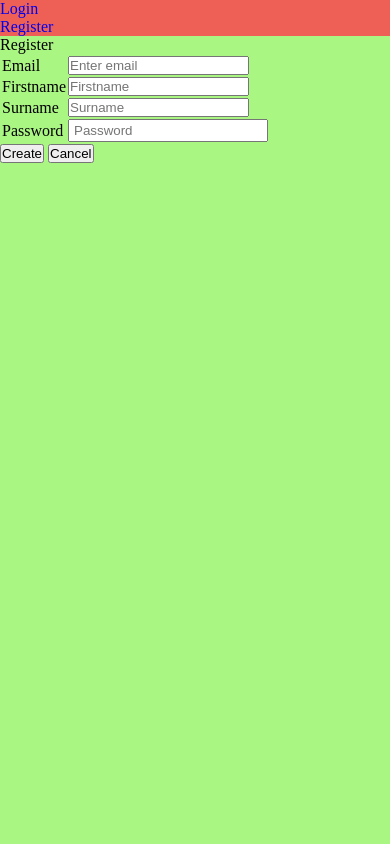
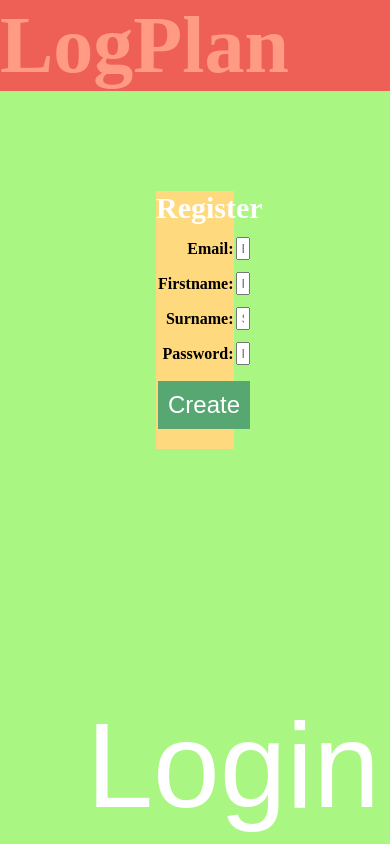
Before and after one commit to VeryThankYou/LogPlan, a PHP site: page /register.php in a window 390 px wide. Run offline with PHP 8.4, Linux system fonts and the light colour scheme; lists and menus that the app fills with data are empty.

Commit message:
Login, index og register er nu Done
Index kunne godt være pænere og der skal måske intreduceres et breakpoint på et tidspunkt

```diff
--- a/css/main.css
+++ b/css/main.css
@@ -39,8 +39,8 @@ body, html {
     min-width: 44%;
     min-height: 170px;
     margin: auto;
-    margin-top: 4px;
-    margin-bottom: 12px;
+    margin-top: 10px;
+    margin-bottom: 22px;
     cursor: pointer;
 }
 
@@ -63,9 +63,9 @@ body, html {
     text-align: right;
 }
 
-.table_regIn input[type=text], input[type=password] {
+.table_regIn input[type=text], input[type=password], input[type=email] {
     padding: 2px 4px;
-    width: 200px;
+    width: 100%;
 }
 
 .table_regIn th {
@@ -85,6 +85,17 @@ body, html {
     cursor: pointer;
 }
 
+.switch_regIn {
+    position: fixed;
+    bottom: 10px;
+    right: 10px;
+    font-size: 120px;
+    background-color: transparent;
+    border: none;
+    color: white;
+    cursor: pointer;
+}
+
 /*
 @media only screen and (max-width: 768){
 
--- a/index.php
+++ b/index.php
@@ -33,6 +33,7 @@ if ($_SERVER["REQUEST_METHOD"] == "POST") {
 
   <div class="inputBox_index">
     <h1>Login or register</h1>
+
     <form method="POST">
       <input type="submit" name="login" value="Login">
       <input type="submit" name="register" value="Register">
--- a/register.php
+++ b/register.php
@@ -1,10 +1,41 @@
 <?php
 //We start a session here, which can be used to save login-details. We also connect to our database with config.php
-session_start();
-include('config.php');
+  session_start();
+  include('config.php');
 
+  if ($_SERVER["REQUEST_METHOD"] == "POST"){
+    //If an input is send in a form with the method POST, if the input's name is 'btnCreateUser', the following happens:
+    if(isset($_POST['createUser'])){
+      //The database is checked for users with the same email as what was given as an input
+      $email = mysqli_real_escape_string($conn, $_POST['email']);
 
+      $sql = "SELECT email FROM user WHERE email = '$email'";
+      $result = $conn->query($sql);
 
+      $row = mysqli_fetch_assoc($result);
+
+      $count = mysqli_num_rows($result);
+
+      if($count == 1) {
+        //If there is such a user, a failure-message is send to the webpage
+        echo "<span class='errorText'>Unable to create user. The email is already being used</span>";
+      }else {
+        //Otherwise, the info from the inputs are saved, the password is hashed, and everything gets saved as a new user in our database, in the table 'user'
+        $password = mysqli_real_escape_string($conn, password_hash($_POST['password'], PASSWORD_DEFAULT));
+
+        $firstname = mysqli_real_escape_string($conn, $_POST['firstname']);
+
+        $surname = mysqli_real_escape_string($conn, $_POST['surname']);
+
+        $sql = "INSERT INTO user (email, password, firstname, surname) VALUES ('$email', '$password', '$firstname', '$surname')";
+
+        $conn ->query($sql);
+
+        //At last the user gets redirected to login.php
+        header("location:login.php");
+      }
+    }
+  }
 ?>
 
 <!DOCTYPE html>
@@ -19,91 +50,47 @@ include('config.php');
 <body>
 
   <div class="header">
-   <ul>
-      <a href="login.php"><li>Login</li></a>
-      <a href="register.php"><li>Register</li></a>
-    </ul>
+    <h1>LogPlan</h1>
   </div>
 
+  <div class="inputBox_regIn">
+    <form method="POST">
+      <h1>Register</h1>
 
-  <div class="inputPage">
-
-  <form method="POST">
-    <div class="nameBar">
-      <p>Register</p>
-    </div>
-
-    <div class="inputBox">
-      <table>
+      <table class="table_regIn">
 
         <tr>
-          <td><label >Email</label></td>
-          <td><input type="email" name="email" placeholder="Enter email" required></td>
+          <th>Email: <br></th>
+          <th><input type="email" name="email" placeholder="Enter email" required></th>
         </tr>
 
         <tr>
-          <td><label >Firstname</label></td>
-          <td><input type="text" name="firstname" placeholder="Firstname" required></td>
+          <th>Firstname: <br></th>
+          <th><input type="text" name="firstname" placeholder="Firstname" required></th>
         </tr>
 
         <tr>
-          <td><label >Surname</label></td>
-          <td><input type="text" name="surname" placeholder="Surname" required></td>
+          <th>Surname: <br></th>
+          <th><input type="text" name="surname" placeholder="Surname" required></th>
         </tr>
 
         <tr>
-          <td><label >Password</label></td>
-          <td><input type="password" name="password" placeholder="Password" required></td>
+          <th>Password: <br></th>
+          <th><input type="password" name="password" placeholder="Password" required></th>
+        </tr>
+
+        <tr>
+          <th colspan="2"><input type="submit" value="Create" name="createUser" /> </th>
         </tr>
 
       </table>
-    </div>
-
-    <div class="inputBox">
-      <button type="submit" name="btnCreateUser">Create</button>
-  </form>
-
-      <button type="button" onclick="window.location.href='index.php'" name="btnCancel">Cancel</button>
-    </div>
+    </form>
   </div>
 
-<?php
-      if ($_SERVER["REQUEST_METHOD"] == "POST"){
-        //If an input is send in a form with the method POST, if the input's name is 'btnCreateUser', the following happens:
-        if(isset($_POST['btnCreateUser'])){
-          //The database is checked for users with the same email as what was given as an input
-          $email = mysqli_real_escape_string($conn, $_POST['email']);
+  <div>
+    <button class="switch_regIn" type="button" onclick="window.location.href='login.php'" name="btnCancel">Login</button>
+  </div>
 
-          $sql = "SELECT email FROM user WHERE email = '$email'";
-          $result = $conn->query($sql);
-
-          $row = mysqli_fetch_assoc($result);
-
-          $count = mysqli_num_rows($result);
-
-          if($count == 1) {
-            //If there is such a user, a failure-message is send to the webpage
-            echo "<span class='errorText'>Unable to create user. The email is already being used</span>";
-          }else {
-            //Otherwise, the info from the inputs are saved, the password is hashed, and everything gets saved as a new user in our database, in the table 'user'
-            $password = mysqli_real_escape_string($conn, password_hash($_POST['password'], PASSWORD_DEFAULT));
-
-            $firstname = mysqli_real_escape_string($conn, $_POST['firstname']);
-
-            $surname = mysqli_real_escape_string($conn, $_POST['surname']);
-
-            $sql = "INSERT INTO user (email, password, firstname, surname) VALUES ('$email', '$password', '$firstname', '$surname')";
-
-            $conn ->query($sql);
-
-            //At last the user gets redirected to login.php
-            header("location:login.php");
-          }
-        }
-      }
-      ?>
-
-<script src="/js/main.js"></script>
 </body>
 
 </html>
```
Also changed, not shown: login.php (+7 -3 lines).
